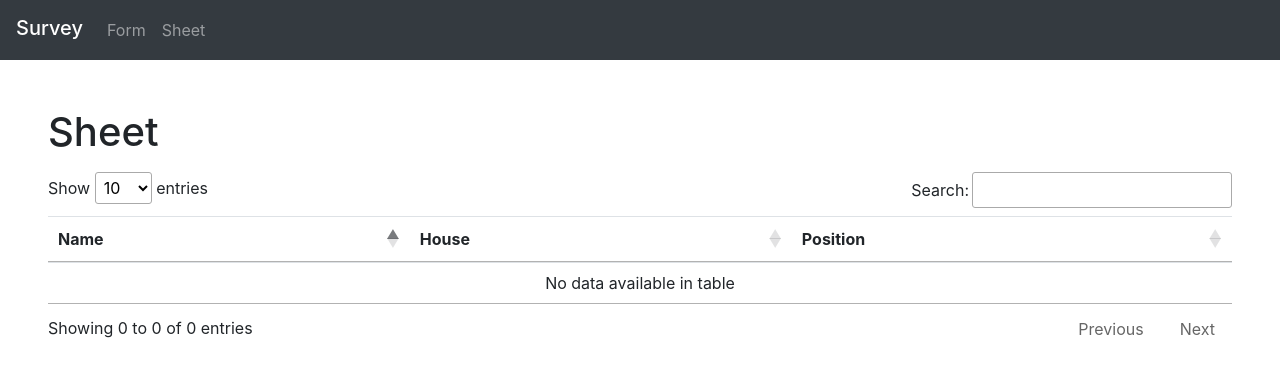
After one commit to tektite00/cs50, a Flask app: template pset7/survey/templates/sheet.html in a window 1280 px wide. The commit adds this page. Shown: the top 377 px of the page. Run offline with Flask 2, Linux system fonts and the light colour scheme; the template is opened without the code that fills it, so the values that code supplies are empty; some libraries are stand-ins or nearby versions.

Commit message:
Started pset7/survey

```diff
--- a/pset7/survey/application.py
+++ b/pset7/survey/application.py
@@ -1,4 +1,3 @@
-import cs50
 import csv
 
 from flask import Flask, jsonify, redirect, render_template, request
@@ -31,9 +30,27 @@ def get_form():
 
 @app.route("/form", methods=["POST"])
 def post_form():
-    return render_template("error.html", message="TODO")
-
+    name = request.form.get("name")
+    house = request.form.get("house")
+    position = request.form.get("position")
+    if not name or len(name.strip()) == 0:
+        return render_template("error.html", message="You must specify your Full Name.")
+    elif not house:
+        return render_template("error.html", message="You must specify your House.")
+    elif not position:
+        return render_template("error.html", message="You must specify your Quidditch Position.")
+    with open('survey.csv', 'a') as fh:
+        writer = csv.DictWriter(fh, fieldnames=["Name", "House", "Position"])
+        writer.writerow({
+            "Name":name,
+            "House":house,
+            "Position":position
+        })
+    return redirect('/sheet')
 
 @app.route("/sheet", methods=["GET"])
 def get_sheet():
-    return render_template("error.html", message="TODO")
+    with open('survey.csv', 'r') as fh:
+        reader = csv.DictReader(fh)
+        surveys = list(reader)
+    return render_template("sheet.html", data=jsonify(surveys))
--- a/pset7/survey/static/styles.css
+++ b/pset7/survey/static/styles.css
@@ -1 +1,9 @@
-/* TODO */
+/* Navigation Bar */
+nav
+{
+    display: grid;
+    grid-template-columns: 1fr auto 1fr;
+    padding: 2vh 0;
+    position: relative;
+    background: #1D1D1D;
+}
--- a/pset7/survey/templates/error.html
+++ b/pset7/survey/templates/error.html
@@ -1,7 +1,6 @@
 {% extends "layout.html" %}
 
 {% block main %}
-
     <!-- http://getbootstrap.com/docs/4.1/components/alerts/ -->
     <div class="alert alert-danger" role="alert">
         <h4 class="alert-heading">Error</h4>
--- a/pset7/survey/templates/layout.html
+++ b/pset7/survey/templates/layout.html
@@ -3,8 +3,12 @@
 <html>
 
     <head>
+        <!-- Favicon-->
+        <link rel="shortcut icon" href="static/img/favicon.ico" type="image/x-icon">
+        <link rel="icon" href="static/img/favicon.ico" type="image/x-icon">
 
-        <meta name="viewport" content="initial-scale=1, width=device-width">
+        <!-- Meta tags-->
+        <meta name="viewport" content="initial-scale=1, width=device-width, shrink-to-fit=yes">
 
         <!-- http://getbootstrap.com/docs/4.1/ -->
         <link href="https://stackpath.bootstrapcdn.com/bootstrap/4.1.3/css/bootstrap.min.css" rel="stylesheet">
@@ -12,6 +16,10 @@
         <script src="https://cdnjs.cloudflare.com/ajax/libs/popper.js/1.14.3/umd/popper.min.js"></script>
         <script src="https://stackpath.bootstrapcdn.com/bootstrap/4.1.3/js/bootstrap.min.js"></script>
 
+        <!--  Datatable -->
+        <link rel="stylesheet" type="text/css" href="https://cdn.datatables.net/1.10.19/css/jquery.dataTables.css">
+
+        <!-- Custom CSS-->
         <link href="/static/styles.css" rel="stylesheet">
 
         <title>Survey</title>
--- /dev/null
+++ b/pset7/survey/templates/sheet.html
@@ -0,0 +1,20 @@
+{% extends "layout.html" %}
+
+{% block main %}
+    <!-- http://getbootstrap.com/docs/4.1/content/typography/ -->
+    <h1 class="mb-3">Sheet</h1>
+    <!--  http://getbootstrap.com/docs/4.1/components/tables/ -->
+    <table class="table" id="surveys"></table>
+    <script type="text/javascript" charset="utf8" src="https://cdn.datatables.net/1.10.19/js/jquery.dataTables.js"></script>
+    <script>
+        $(document).ready(function(data){
+            $('#surveys').DataTable({
+                columns: [
+                    { title: "Name" },
+                    { title: "House"},
+                    { title: "Position"}
+                ]
+            });
+        });
+    </script>
+{% endblock %}
```
Also changed, not shown: pset7/survey/survey.csv (+51 -0 lines), pset7/survey/templates/form.html (+51 -1 lines), pset7/survey/static/img/background.png (added), pset7/survey/static/img/favicon.ico (added).
